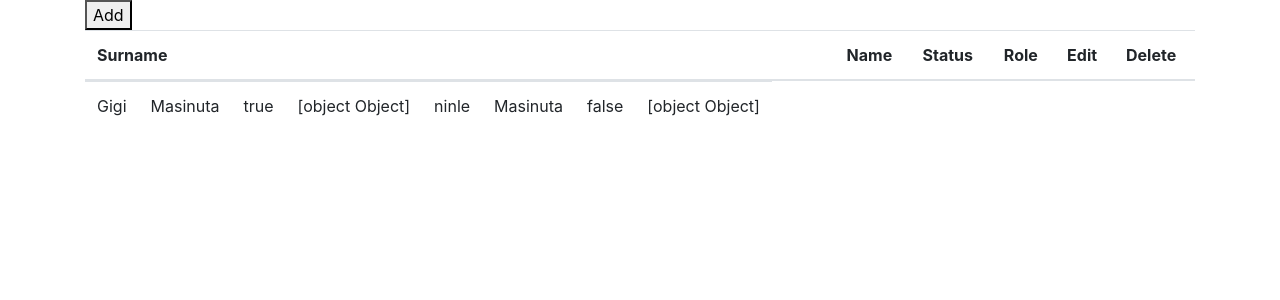
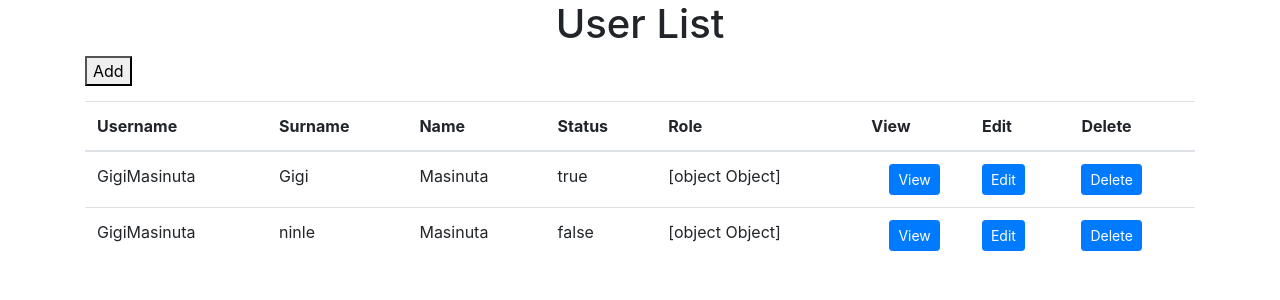
Before and after one commit to AlinaMaican/managio, an Angular app in the folder webapp/: page / in a window 1280 px wide. Shown: the top 300 px of the page. Built offline with nearby package versions, Linux system fonts and the light colour scheme.

Commit message:
Remove user-item-component, fix user list view, add view, edit, delete buttons

```diff
--- a/webapp/src/app/app.module.ts
+++ b/webapp/src/app/app.module.ts
@@ -13,8 +13,7 @@ import { UserService } from './users/user.service';
     AppComponent,
     UserListComponent,
     DetailsComponent,
-    FormComponent,
-    UserItemComponent
+    FormComponent
   ],
   imports: [
     BrowserModule
--- a/webapp/src/app/users/user-item/user-item.component.html
+++ /dev/null
@@ -1,6 +0,0 @@
-<tr>
-  <td>{{user.firstName}}</td>
-  <td>{{user.lastName}}</td>
-  <td>{{user.status}}</td>
-  <td>{{user.userRole}}</td>
-</tr>
--- a/webapp/src/app/users/user-item/user-item.component.ts
+++ /dev/null
@@ -1,20 +0,0 @@
-import {Component, Input, OnInit} from '@angular/core';
-import {User} from "../model/user.model";
-
-@Component({
-  selector: 'app-user-item',
-  templateUrl: './user-item.component.html',
-  styleUrls: ['./user-item.component.css']
-})
-export class UserItemComponent implements OnInit {
-
-  @Input() user: User;
-  @Input() index: number;
-
-  constructor() {
-  }
-
-  ngOnInit() {
-  }
-
-}
--- a/webapp/src/app/users/user-list.component.css
+++ b/webapp/src/app/users/user-list.component.css
@@ -0,0 +1,7 @@
+.buttons {
+  margin:auto;
+  display:block;
+}
+.add_button {
+  margin-bottom: 15px;
+}
--- a/webapp/src/app/users/user-list.component.html
+++ b/webapp/src/app/users/user-list.component.html
@@ -1,26 +1,40 @@
-<div class="row-fluid">
+<h1 align="center" >User List</h1>
+
+<div class="row-fluid add_button">
   <button>Add</button>
+
 </div>
 <div class="row-fluid">
   <table class="table">
     <thead>
     <tr>
+      <th>Username</th>
       <th>Surname</th>
       <th>Name</th>
       <th>Status</th>
       <th>Role</th>
+      <th>View</th>
       <th>Edit</th>
       <th>Delete</th>
+
     </tr>
     </thead>
     <tbody>
 
-    <app-user-item
+    <tr
       *ngFor="let user of users; let i = index"
-      [user]=" user "
-      [index]="i"
     >
-    </app-user-item>
+      <td>{{user.username}}</td>
+      <td>{{user.firstName}}</td>
+      <td>{{user.lastName}}</td>
+      <td>{{user.status}}</td>
+      <td>{{user.userRole}}</td>
+      <td><button type="button" class="btn btn-sm btn-primary buttons">View</button></td>
+      <td><button type="button" class="btn btn-sm btn-primary">Edit</button> </td>
+      <td><button type="button" class="btn btn-sm btn-primary">Delete</button></td>
+
+
+    </tr>
     </tbody>
   </table>
 </div>
```
Also changed, not shown: webapp/src/app/users/user-item/user-item.component.css (deleted).
